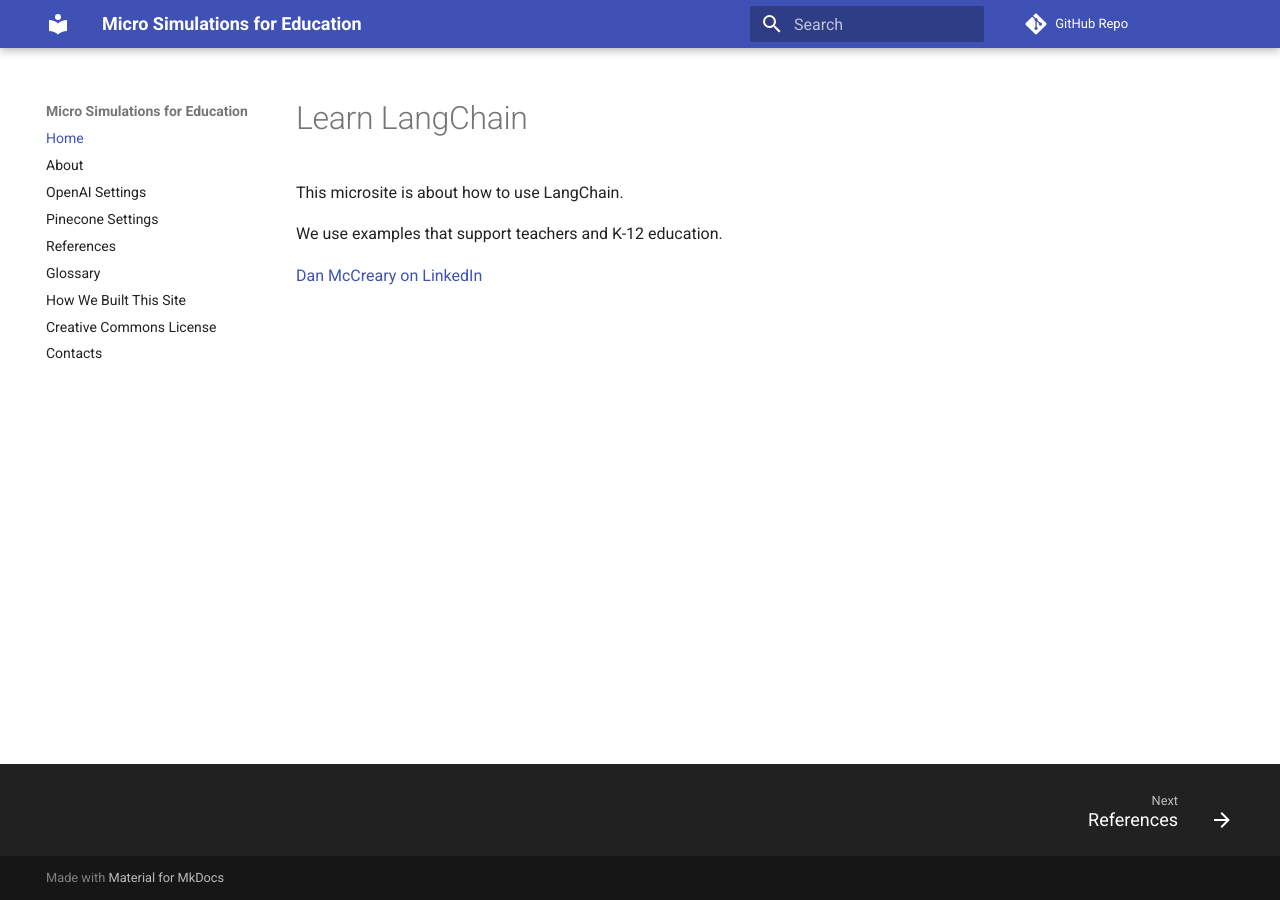
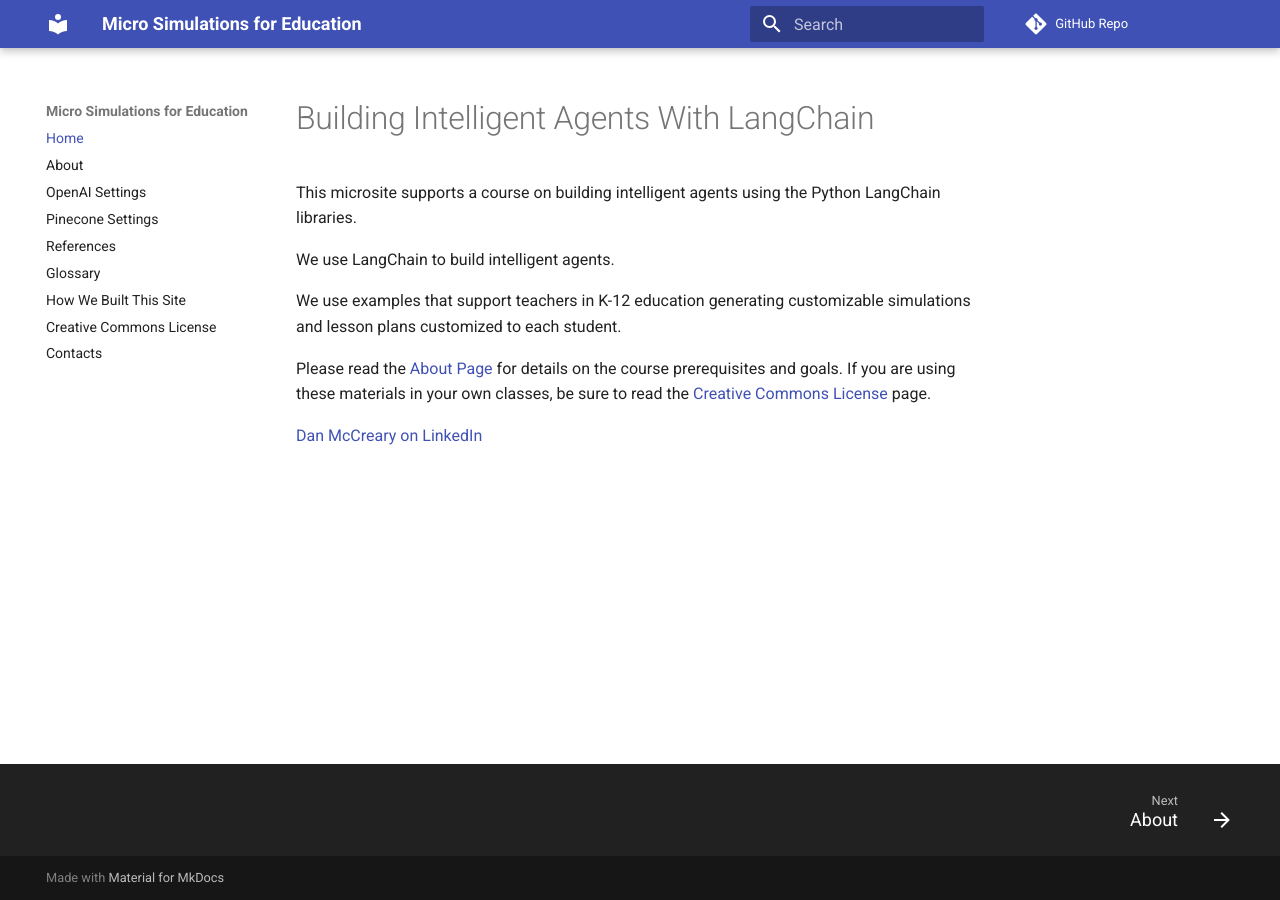
Before and after one commit to dmccreary/learn-langchain, an MkDocs documentation site: the page built from docs/index.md, in a window 1280 px wide. Built offline with MkDocs 1.6.1 and Material for MkDocs 9.7.7, drawn with Linux system fonts in a browser that asks for light colours; comment, search, counter and statistics services are not loaded.

```diff
--- a/docs/index.md
+++ b/docs/index.md
@@ -1,9 +1,17 @@
-# Learn LangChain
+# Building Intelligent Agents With LangChain
 
-This microsite is about how to use LangChain.
+This microsite supports a course on building intelligent agents
+using the Python LangChain libraries.
 
-We use examples that support teachers and K-12 education.
+We use LangChain to build intelligent agents.
 
+We use examples that support teachers in K-12 education generating
+customizable simulations and lesson plans customized to each
+student.
 
+Please read the [About Page](./about.md) for details on
+the course prerequisites and goals.  If you are using
+these materials in your own classes, be sure
+to read the [Creative Commons License](.license.md) page.
 
 [Dan McCreary on LinkedIn](https://www.linkedin.com/in/danmccreary/)
```
Also changed, not shown: docs/about.md (added, +11 -0 lines), docs/env-test.md (added, +7 -0 lines), docs/license.md (added, +36 -0 lines), docs/pinecode.md (+11 -0 lines), docs/vscode.md (added, +11 -0 lines), docs/img/jupyter-env-test.png (added), docs/img/pinecone-admin-api-key.png (added), docs/img/pinecone-admin-project.png (added), docs/img/vscode-conda.png (added), docs/img/vscode-extension-jupyter.png (added), 1 other file.
